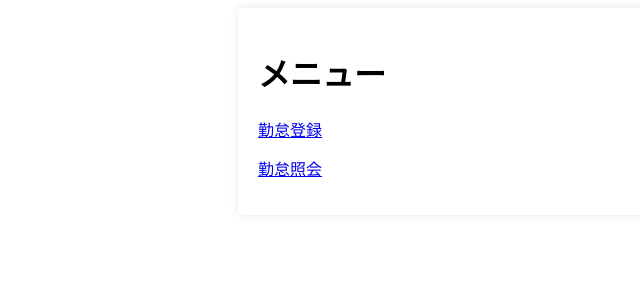
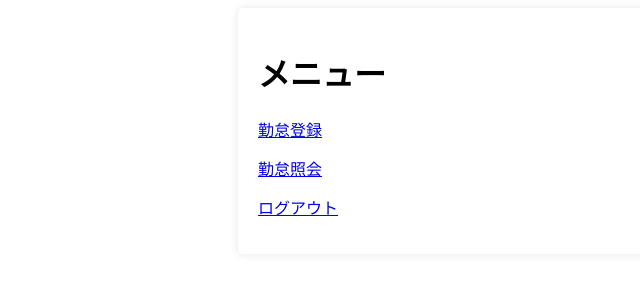
Before and after one commit to section01/Python, a Flask app: page /menu in a window 1280 px wide. Shown: the top 300 px of the page, without its empty margins (182-822 px from the left). Run offline with Flask 3, Linux system fonts and the light colour scheme; parts of the project's set-up code (start-up, migrations or seed data) failed here and were passed over.

Commit message:
ログアウト追加

```diff
--- a/apps/src/app.py
+++ b/apps/src/app.py
@@ -153,6 +153,11 @@ def login_auth():
     return render_template('login.html', variable = '従業員IDまたはパスワードが間違っています。')
 
 # メニュー画面
+@app.route('/logout', methods=['GET'])
+def logout():
+    return render_template('login.html')
+
+# メニュー画面
 @app.route('/menu', methods=['GET'])
 def menu():
     return render_template('menu.html')
--- a/apps/templates/menu.html
+++ b/apps/templates/menu.html
@@ -11,5 +11,9 @@
         </div>
         <div class="form-group">
           <a href="/kintai/inquire">勤怠照会</a>
+        </div>
+        <div class="form-group">
+          <a href="/logout">ログアウト</a>
+        </div>
     </div>
 {% endblock %}
```
